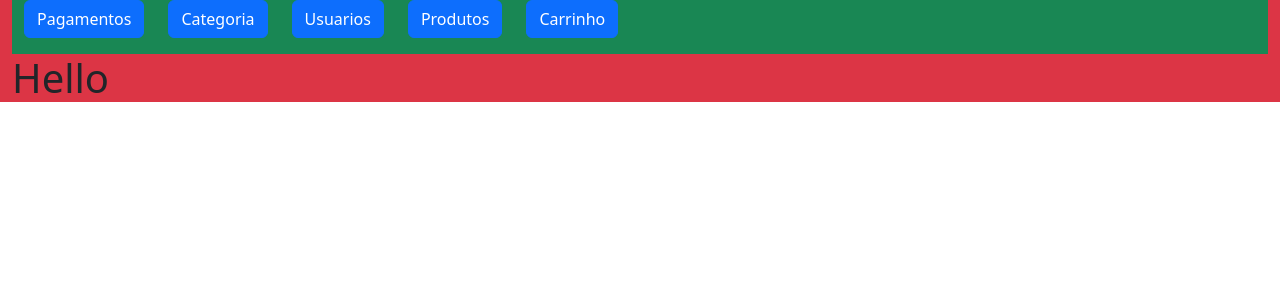
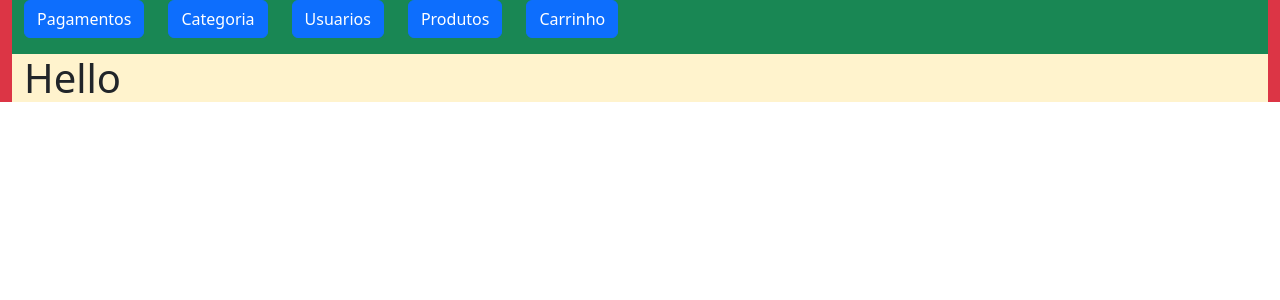
Before and after one commit to henriquenunes-teste/default, a PHP site: page /saborLoja/ in a window 1280 px wide. Shown: the top 300 px of the page. Run offline with PHP 8.4, Linux system fonts and the light colour scheme.

Commit message:
Update home.php

```diff
--- a/view/home.php
+++ b/view/home.php
@@ -1 +1,3 @@
-<h1>Hello</h1>
+<div class="container-fluid bg-warning-subtle">
+    <h1>Hello</h1>
+</div>
```
